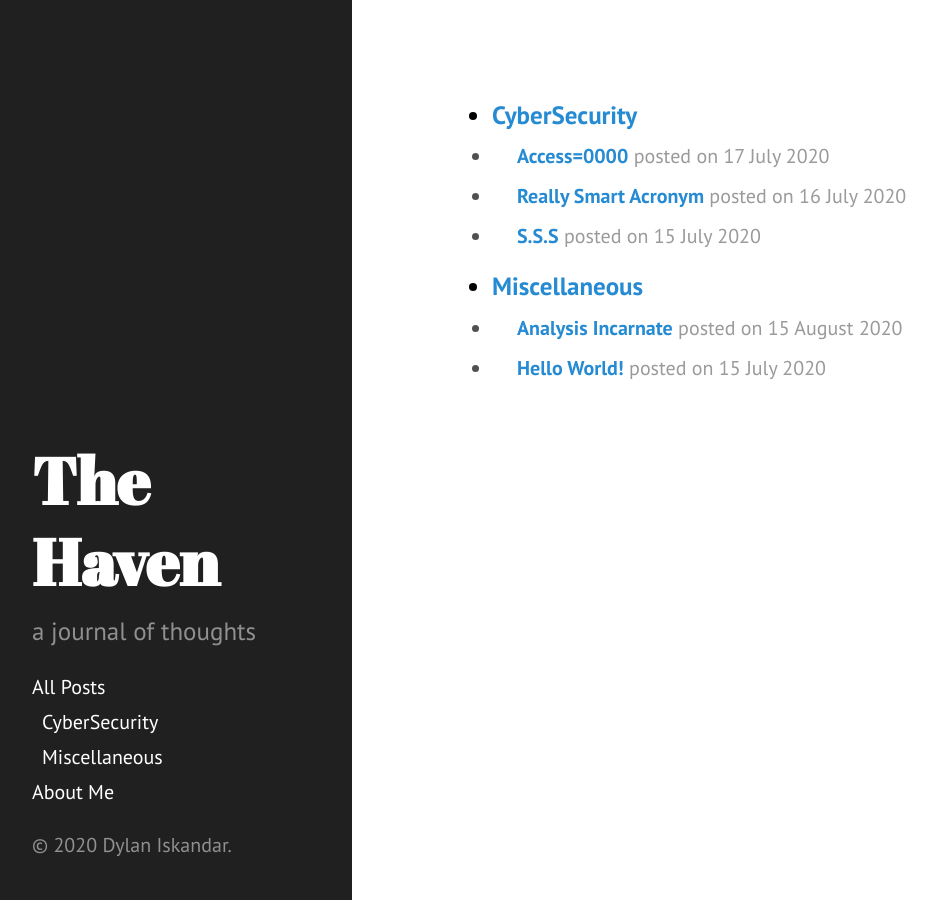
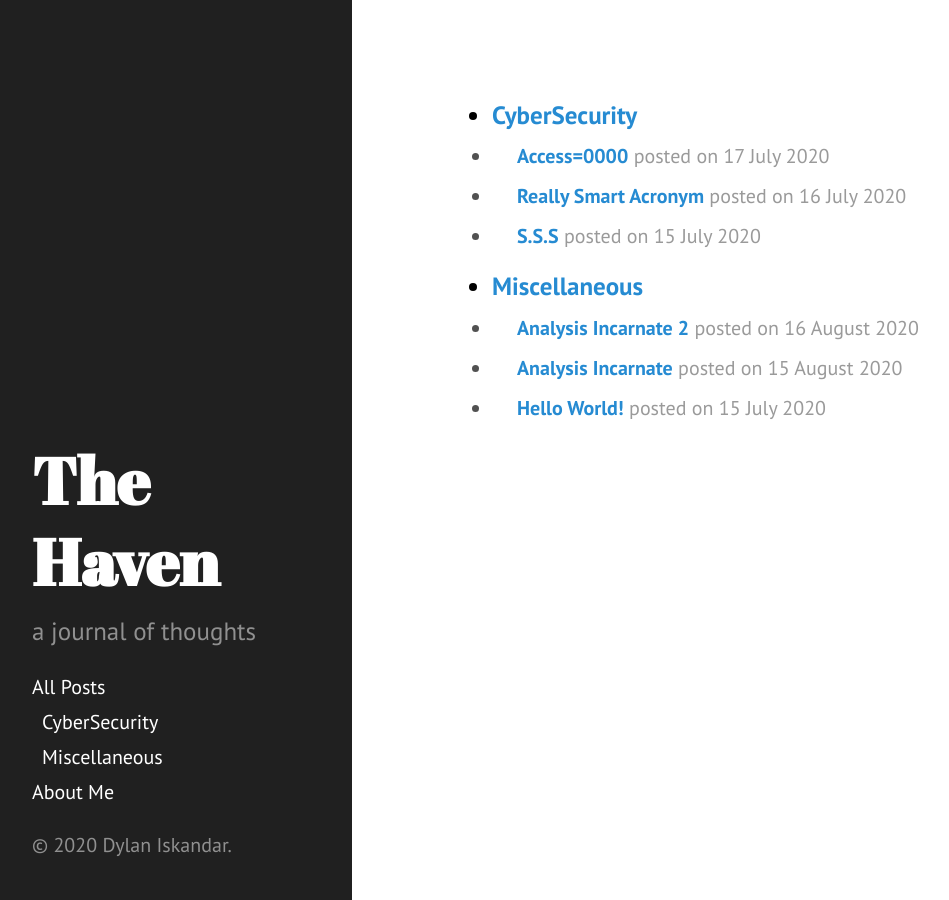
Before and after one commit to mayuridev/myblog, a Jekyll site: the page allposts.html, which Jekyll copies as it is, in a window 1280 px wide. Shown: the whole page, without its empty margins (8-957 px from the left). Built offline with Jekyll 4.4.1, drawn with Linux system fonts in a browser that asks for light colours.

Commit message:
formatting

```diff
--- a/allposts.html
+++ b/allposts.html
@@ -67,6 +67,7 @@
 
     <div id="misc">
         <h3><li style="color:black;"><span class="post-date"><b><a href="/misc.html">Miscellaneous</a></b></span></li></h3>
+        <li style="text-indent: 25px"><span class="post-date"><b><a href="/2020/08/16/Analysis-Incarnate2/">Analysis Incarnate 2</a></b> posted on 16 August 2020</span></li>
         <li style="text-indent: 25px"><span class="post-date"><b><a href="/2020/08/15/Analysis-Incarnate/">Analysis Incarnate</a></b> posted on 15 August 2020</span></li>
         <li style="text-indent: 25px"><span class="post-date"><b><a href="/2020/07/15/Hello-World!/">Hello World!</a></b> posted on 15 July 2020</span></li>
 
```
